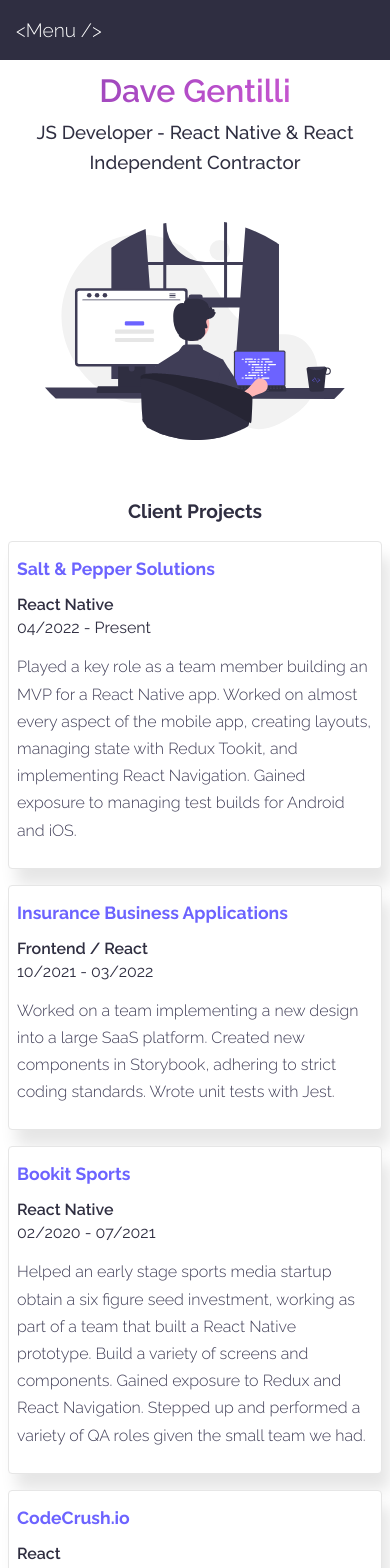
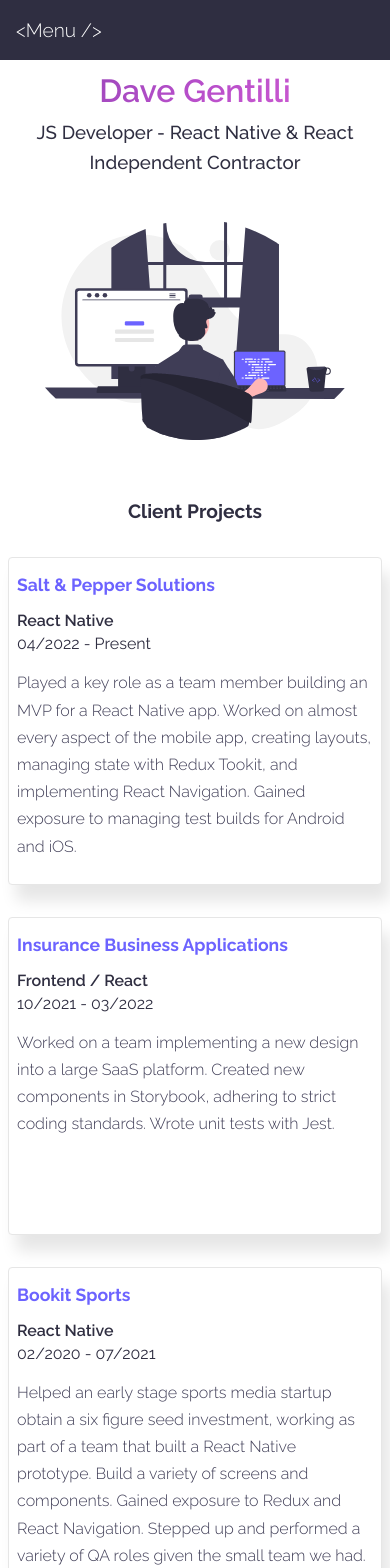
Before and after one commit to dgentilli/portfolio-2022, a React (Create React App) app: page / in a window 390 px wide. Shown: the top 1568 px of the page. Built offline with nearby package versions, Linux system fonts and the light colour scheme.

Commit message:
Make cards perfectly responsive with CSS Grid.

```diff
--- a/src/App.js
+++ b/src/App.js
@@ -2,14 +2,12 @@ import React, { useState } from 'react';
 import Header from './components/header/Header';
 import Navbar from './components/navbar/Navbar';
 import Section from './components/section/Section';
-import Card from './components/card/Card';
+import CardList from './components/cardList/CardList';
 import ExperienceList from './components/experienceList/ExperienceList';
 import Background from './components/backgroundDetails/Background';
 import Info from './components/info/Info';
 import Footer from './footer/Footer';
 import MenuModal from './components/modal/MenuModal';
-
-import { cardData } from './data/cardData';
 import { sectionTypes, sectionTitles } from './enums';
 
 function App() {
@@ -23,15 +21,7 @@ function App() {
         title={sectionTitles.CLIENT_PROJECTS}
         sectionType={sectionTypes.LIGHT}
       >
-        {cardData.map((item) => (
-          <Card
-            cardTitle={item.cardTitle}
-            job={item.job}
-            period={item.period}
-            description={item.description}
-            key={item.cardTitle}
-          />
-        ))}
+        <CardList />
       </Section>
       <Section
         title={sectionTitles.PREVIOUS_EXPERIENCE}
--- a/src/components/card/Card.module.css
+++ b/src/components/card/Card.module.css
@@ -1,10 +1,15 @@
 .card {
   padding: 0.5rem;
   margin: 1rem 0.5rem;
+
+  grid-template-columns: repeat(2, 1fr);
+  grid-template-rows: repeat(2, 300px);
+  align-self: flex-start;
+  min-height: 300px;
+
   background-color: var(--white);
   border: 1px solid var(--gray);
   border-radius: 0.25rem;
-
   box-shadow: 0.5rem 1rem 1rem var(--gray);
 }
 
--- /dev/null
+++ b/src/components/cardList/CardList.jsx
@@ -0,0 +1,22 @@
+import React from 'react';
+import styles from './CardList.module.css';
+import Card from '../card/Card';
+import { cardData } from '../../data/cardData';
+
+const CardList = () => {
+  return (
+    <div className={styles.cardList}>
+      {cardData.map((item) => (
+        <Card
+          cardTitle={item.cardTitle}
+          job={item.job}
+          period={item.period}
+          description={item.description}
+          key={item.cardTitle}
+        />
+      ))}
+    </div>
+  );
+};
+
+export default CardList;
--- /dev/null
+++ b/src/components/cardList/CardList.module.css
@@ -0,0 +1,8 @@
+.cardList {
+  max-width: 900px;
+  margin: 0 auto;
+
+  display: grid;
+  align-items: center;
+  grid-template-columns: repeat(auto-fit, minmax(315px, 1fr));
+}
```
